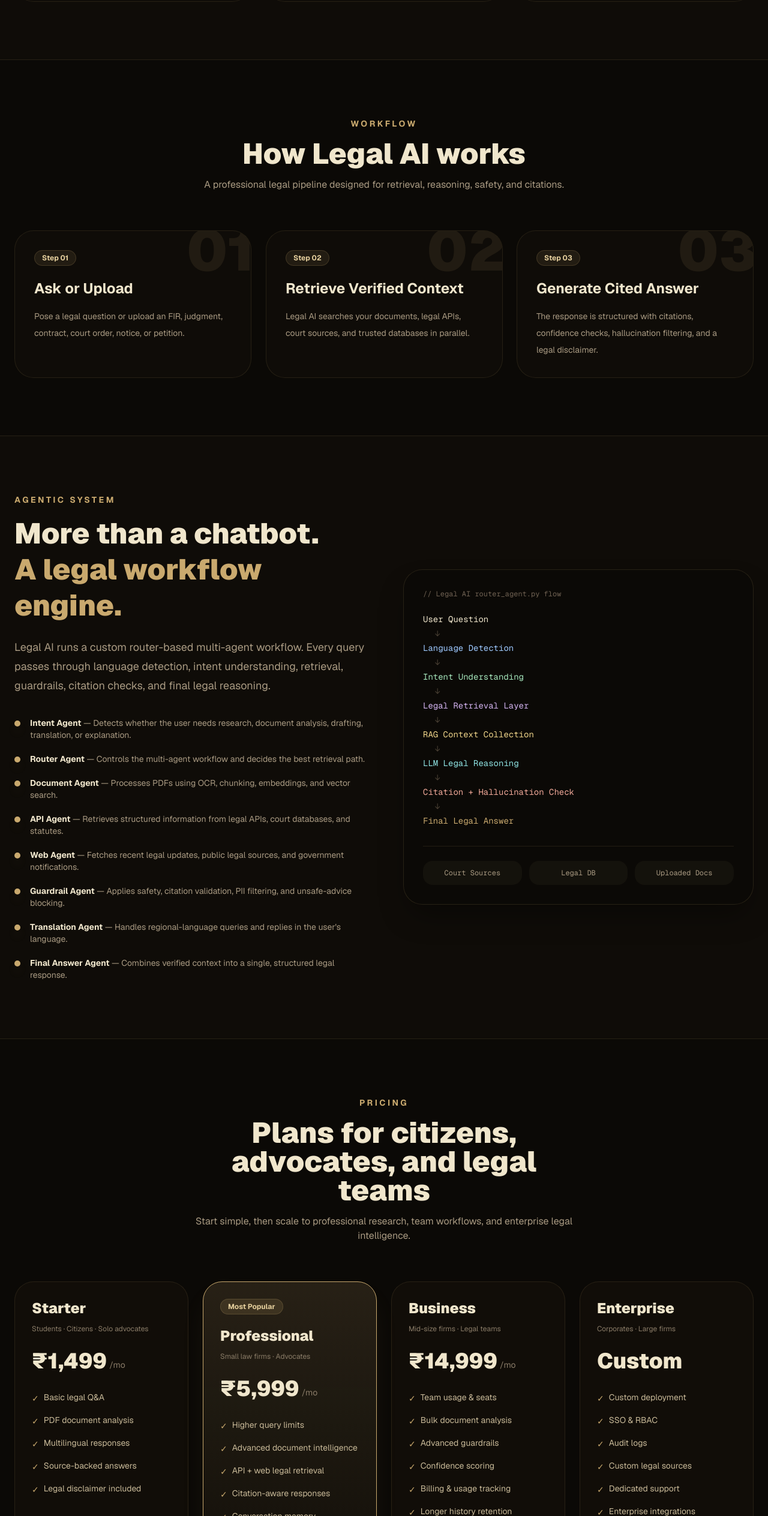
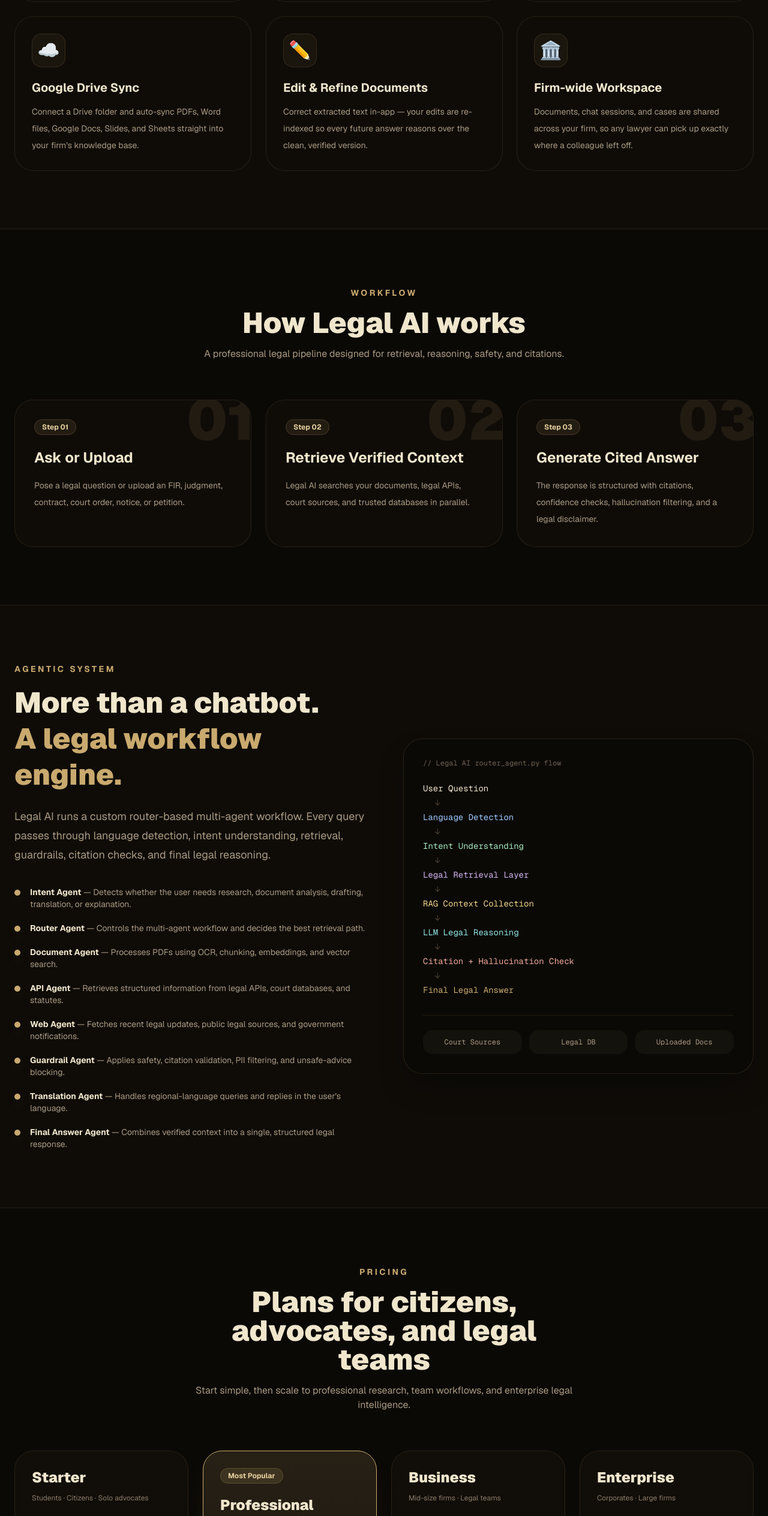
Before and after one commit to pranjulm010/legal-ai, a Next.js app in the folder frontend/: page / in a window 1280 px wide. Shown: the part 2829-5356 px from the top of the page at 60% size. Built offline with nearby package versions, Linux system fonts and the light colour scheme; no server answers.

Commit message:
website fix

```diff
--- a/frontend/app/page.tsx
+++ b/frontend/app/page.tsx
@@ -60,6 +60,21 @@ const FEATURES = [
     icon: "✍️",
     title: "Drafting & Redlining",
     desc: "Generate and compare agreements, notices, and petitions that mirror your firm's own templates.",
+  },
+  {
+    icon: "☁️",
+    title: "Google Drive Sync",
+    desc: "Connect a Drive folder and auto-sync PDFs, Word files, Google Docs, Slides, and Sheets straight into your firm's knowledge base.",
+  },
+  {
+    icon: "✏️",
+    title: "Edit & Refine Documents",
+    desc: "Correct extracted text in-app — your edits are re-indexed so every future answer reasons over the clean, verified version.",
+  },
+  {
+    icon: "🏛️",
+    title: "Firm-wide Workspace",
+    desc: "Documents, chat sessions, and cases are shared across your firm, so any lawyer can pick up exactly where a colleague left off.",
   },
 ];
 
@@ -160,11 +175,11 @@ const PRICING = [
     target: "Mid-size firms · Legal teams",
     features: [
       "Team usage & seats",
+      "Google Drive folder sync",
+      "Firm-wide shared workspace",
       "Bulk document analysis",
       "Advanced guardrails",
       "Confidence scoring",
-      "Billing & usage tracking",
-      "Longer history retention",
     ],
     cta: "Get Started",
     highlight: false,
@@ -176,11 +191,11 @@ const PRICING = [
     target: "Corporates · Large firms",
     features: [
       "Custom deployment",
+      "Bring-your-own LLM model & keys",
       "SSO & RBAC",
       "Audit logs",
       "Custom legal sources",
       "Dedicated support",
-      "Enterprise integrations",
     ],
     cta: "Book a Demo",
     highlight: false,
@@ -233,7 +248,7 @@ const FAQS = [
   },
   {
     q: "Can it work with my firm's own documents?",
-    a: "Yes. Upload FIRs, contracts, judgments, notices, and court orders. The OCR + RAG pipeline extracts, embeds, and reasons over them so answers reflect your actual case files — and drafts mirror your own templates.",
+    a: "Yes. Upload FIRs, contracts, judgments, notices, and court orders, or connect a Google Drive folder to auto-sync PDFs, Word files, Google Docs, Slides, and Sheets. The OCR + RAG pipeline extracts, embeds, and reasons over them; you can edit any extracted text in-app to correct it, and everything is shared firm-wide so your whole team works from the same case files.",
   },
   {
     q: "Which languages are supported?",
```
